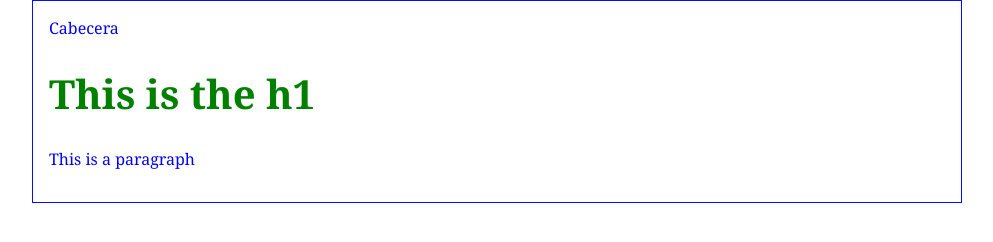
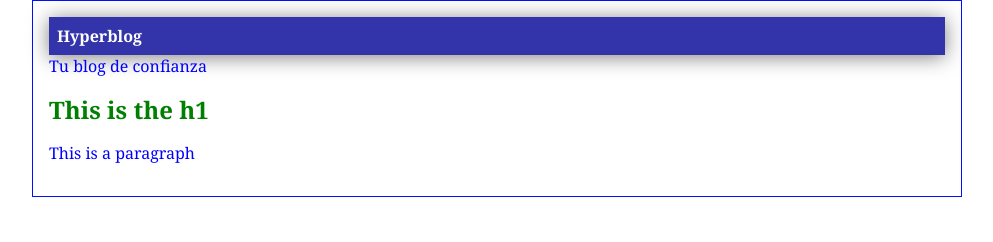
Before and after one commit to ulibarriUcol/blogTest, a plain HTML site: page index.html in a window 1280 px wide. Shown: the whole page, without its empty margins (143-1136 px from the left). Drawn offline with Linux system fonts and the light colour scheme.

Commit message:
finalizada la cabecera con diseno azul

```diff
--- a/index.html
+++ b/index.html
@@ -11,7 +11,8 @@
 <body>
     <div id="container">
         <div id="post">
-            <div id="cabecera">Cabecera</div>
+            <div id="cabecera">Hyperblog</div>
+            <span id="tagline">Tu blog de confianza</span>
             <h1>This is the h1</h1>
             <p>This is a paragraph</p>
         </div>
--- a/styles.css
+++ b/styles.css
@@ -1,5 +1,5 @@
 h1 {
-    font-size: 250%;
+    font-size: 150%;
     color: green;
   }
 
@@ -30,3 +30,16 @@ h1 {
       border: 1px solid #000fff;
       margin: 0 auto;
   }
+  #cabecera{
+      background: #33a;
+      box-shadow: 0px 2px 20px 0px rgba(0,0,0,0.5);
+      color: white;
+      font-weight: bold;
+      margin: 0;
+      padding: 0.5em;
+  }
+  #cabecera #tagline{
+    margin: 0 0 0 0;
+    font-weight: normal;
+    font-size: 0.8em;
+  }
```
